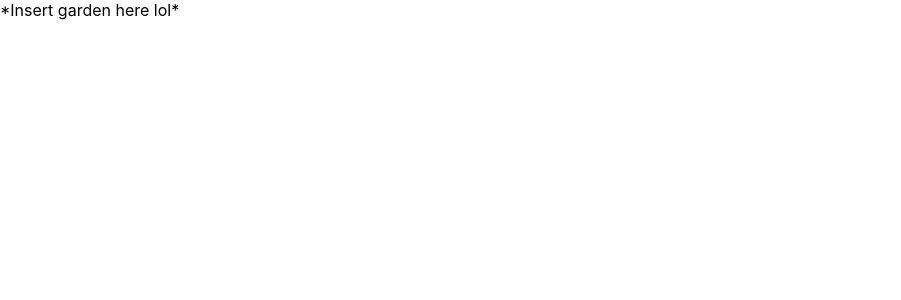
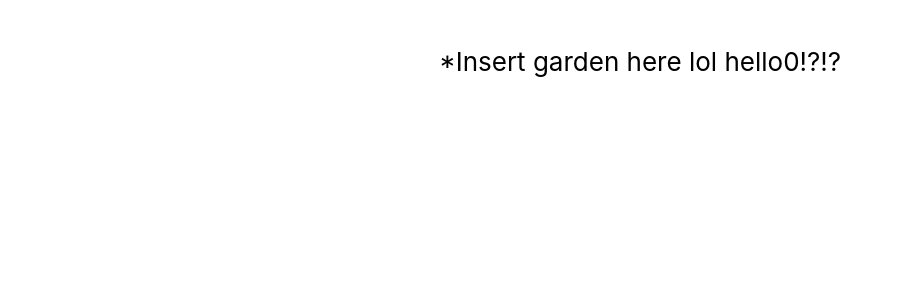
Before and after one commit to EuanHam/BloomAppHackGT11, a React (Create React App) app in the folder bloom/: page /garden in a window 1280 px wide. Shown: the top 300 px of the page, without its empty margins (0-901 px from the left). Built offline with nearby package versions, Linux system fonts and the light colour scheme.

Commit message:
Set up basic aspects of garden and tasks pages

```diff
--- /dev/null
+++ b/bloom/src/Garden.css
@@ -0,0 +1,30 @@
+.Garden {
+    text-align: center;
+    background-color: #ffffff;
+  }
+
+  .Garden-logo {
+    height: 40vmin;
+    pointer-events: none;
+  }
+
+  @media (prefers-reduced-motion: no-preference) {
+    .Garden-logo {
+      animation: App-logo-spin infinite 20s linear;
+    }
+  }
+
+  .Garden-header {
+    background-color: #ffffff; /* Dark background for the header */
+    background-repeat: no-repeat; /* Do not repeat the image */
+    background-size: cover; /* Cover the entire area */
+
+    min-height: 100vh;
+    display: flex;
+    flex-direction: column;
+    align-items: center;
+    justify-content: flex-start; /* Aligns content to the top */
+    font-size: calc(10px + 2vmin);
+    color: rgb(0, 0, 0);
+    padding-top: 20px; /* Adds 20px of space from the top */
+  }
--- a/bloom/src/Garden.js
+++ b/bloom/src/Garden.js
@@ -1,7 +1,15 @@
 import React from 'react';
+import './Garden.css';
+
 
 function Garden() {
-  return <div>*Insert garden here lol*</div>;
+  return (
+    <div className="Garden">
+      <header className="Garden-header">
+        <p>*Insert garden here lol hello0!?!?</p>
+      </header>
+    </div>
+  )
 }
 
 export default Garden;
--- /dev/null
+++ b/bloom/src/Tasks.css
@@ -0,0 +1,30 @@
+.Garden {
+    text-align: center;
+    background-color: #C9E9B2;
+  }
+
+  .Tasks-logo {
+    height: 40vmin;
+    pointer-events: none;
+  }
+
+  @media (prefers-reduced-motion: no-preference) {
+    .Tasks-logo {
+      animation: App-logo-spin infinite 20s linear;
+    }
+  }
+
+  .Tasks-header {
+    background-color: #C9E9B2; /* Dark background for the header */
+    background-repeat: no-repeat; /* Do not repeat the image */
+    background-size: cover; /* Cover the entire area */
+
+    min-height: 100vh;
+    display: flex;
+    flex-direction: column;
+    align-items: center;
+    justify-content: flex-start; /* Aligns content to the top */
+    font-size: calc(10px + 2vmin);
+    color: rgb(0, 0, 0);
+    padding-top: 20px; /* Adds 20px of space from the top */
+  }
--- a/bloom/src/Tasks.js
+++ b/bloom/src/Tasks.js
@@ -1,7 +1,15 @@
 import React from 'react';
+import './Tasks.css';
+
 
 function Tasks() {
-  return <div>Figure out how we wanna keep track of just daily tasks</div>;
+  return (
+    <div className="Tasks">
+       <header className="Tasks-header">
+         <p>Figure out how we wanna keep track of just daily tasks</p>
+       </header>
+     </div>
+  )
 }
 
 export default Tasks;
```
Also changed, not shown: bloom/src/App.js (+0 -9 lines).
